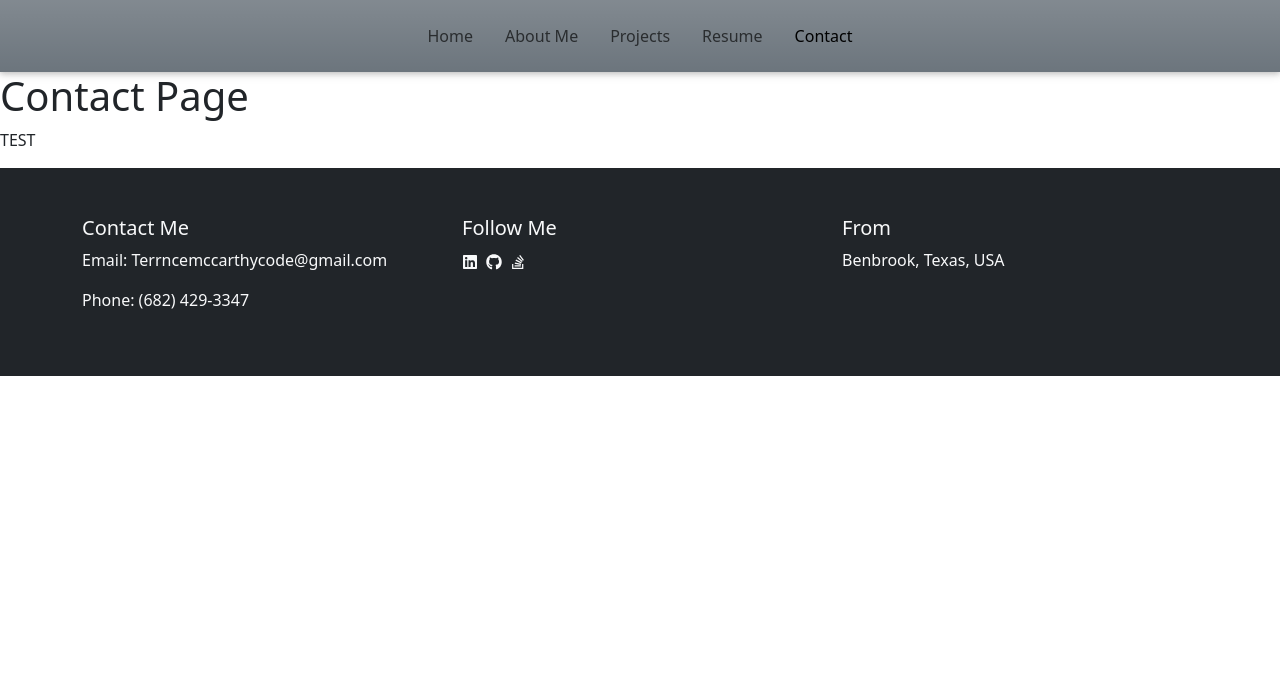
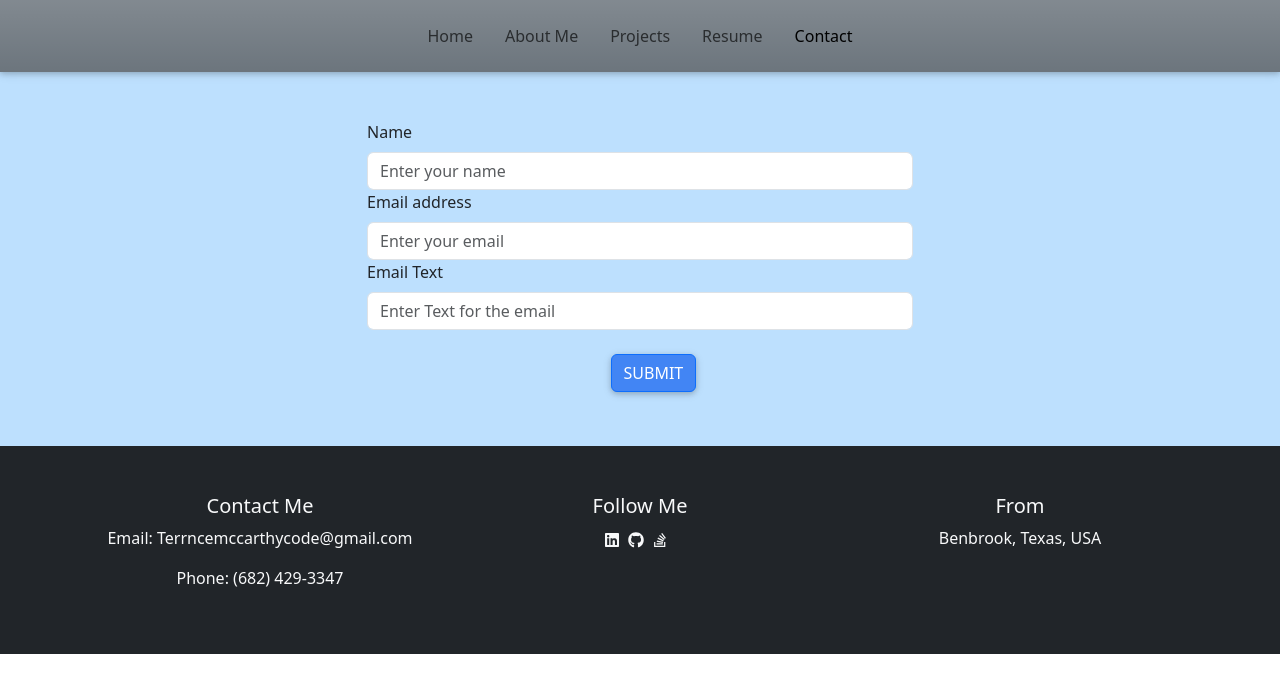
Before and after one commit to TerrenceMccarthy/reactPortfolio-, a React (Vite) app in the folder react-portfolio/: page /Contact in a window 1280 px wide. Shown: the top 692 px of the page. Built offline with nearby package versions, Linux system fonts and the light colour scheme; a small style sheet from the web is missing.

Commit message:
added back ground colors

```diff
--- a/react-portfolio/package.json
+++ b/react-portfolio/package.json
@@ -13,11 +13,13 @@
   "dependencies": {
     "@fortawesome/fontawesome-free": "^6.5.1",
     "bootstrap": "^5.3.2",
+    "formik": "^2.4.5",
     "mdb-react-ui-kit": "^7.2.0",
     "mdbreact": "^5.2.0",
     "react": "^18.2.0",
     "react-bootstrap": "^2.10.0",
     "react-dom": "^18.2.0",
+    "react-hook-form": "^7.50.0",
     "react-icons": "^5.0.1",
     "react-router-dom": "^6.11.1"
   },
--- a/react-portfolio/src/App.css
+++ b/react-portfolio/src/App.css
@@ -20,8 +20,29 @@
     }
 }
 
-/* styles.css */
+/* nav.css */
 
 .white-text {
     color: white !important;
-  }
+}
+
+/* styles.css */
+
+body {
+    display: flex;
+    flex-direction: column;
+    min-height: 100vh;
+    margin: 0;
+}
+
+.content {
+    flex: 1;
+    /* This ensures that the content area takes up remaining space */
+}
+
+.footer {
+    background-color: #f8f9fa;
+    /* Set your desired background color */
+    padding: 20px;
+    text-align: center;
+}
--- a/react-portfolio/src/App.jsx
+++ b/react-portfolio/src/App.jsx
@@ -2,18 +2,26 @@ import { Outlet } from 'react-router-dom';
 import Footer from './components/Footer';
 import Header from './components/Header';
 import React from 'react';
-
+import './App.css';
 
 function App() {
+    const appColor = {
+        background: '#bde0fe'
+    }
+
     return (
         <>
-            <Header />
+            {/* <Header /> */}
 
-            <main>
+            <main style={appColor}>
+                <Header />
+
                 <Outlet />
+
+                <Footer />
             </main>
 
-            <Footer />
+            {/* <div className='content'><Footer /></div> */}
 
         </>
     );
--- a/react-portfolio/src/components/Footer.jsx
+++ b/react-portfolio/src/components/Footer.jsx
@@ -1,11 +1,11 @@
 import React from 'react';
 import { Container, Row, Col } from 'react-bootstrap';
 import { FaLinkedin, FaGithub, FaStackOverflow } from 'react-icons/fa';
-
+import '../App.css';
 
 const Footer = () => {
   return (
-    <footer className="bg-dark text-light py-5">
+    <footer className="bg-dark text-light py-5 footer">
       <Container className=''>
         <Row>
           <Col md={4}>
--- a/react-portfolio/src/pages/About.jsx
+++ b/react-portfolio/src/pages/About.jsx
@@ -2,9 +2,12 @@ import React from 'react';
 import { Card, Container, Row, Col } from 'react-bootstrap';
 
 const About = () => {
+  const appColor = {
+    background: '#bde0fe'
+  }
   return (
     <Container>
-      <Card className="mt-5">
+      <Card className="mt-5 mb-5" style={appColor}>
         <Card.Body>
           <Row>
             <Col md={4}>
--- a/react-portfolio/src/pages/Contact.jsx
+++ b/react-portfolio/src/pages/Contact.jsx
@@ -1,10 +1,91 @@
-export default function About() {
-    return (
-        <div>
-            <h1>Contact Page</h1>
-            <p>
-                TEST
-            </p>
-        </div>
-    );
-}
+import React, { useState } from 'react';
+import { Form, Button, Container, Row, Col, Alert } from 'react-bootstrap';
+import { useForm, Controller } from 'react-hook-form';
+
+const ContactForm = () => {
+  const { handleSubmit, control, formState: { errors } } = useForm();
+  const [showMessage, setShowMessage] = useState(false);
+
+  const onSubmit = async (data) => {
+    try {
+      const response = await fetch('https://getform.io/f/9b7e905d-8bc1-4056-93c6-b9f4f5961bad', {
+        method: 'POST',
+        headers: {
+          'Content-Type': 'application/json',
+        },
+        body: JSON.stringify(data),
+      });
+
+      if (response.ok) {
+        console.log('Form submitted successfully');
+        setShowMessage(true); // Show the success message
+      } else {
+        console.error('Form submission failed');
+      }
+    } catch (error) {
+      console.error('Error submitting form', error);
+    }
+  };
+
+  return (
+    <Container className='mt-5 mb-5'>
+      <Row className="justify-content-center">
+        <Col md={6}>
+          <Form onSubmit={handleSubmit(onSubmit)}>
+            {showMessage && (
+              <Alert variant="success" className="mb-3">
+                Thank you, email sent!
+              </Alert>
+            )}
+
+            <Form.Group controlId="formName">
+              <Form.Label>Name</Form.Label>
+              <Controller
+                name="name"
+                control={control}
+                render={({ field }) => (
+                  <Form.Control type="text" placeholder="Enter your name" {...field} />
+                )}
+              />
+              {errors?.name && <Form.Text className="text-danger">This field is required</Form.Text>}
+            </Form.Group>
+
+            <Form.Group controlId="formEmail">
+              <Form.Label>Email address</Form.Label>
+              <Controller
+                name="email"
+                control={control}
+                render={({ field }) => (
+                  <Form.Control type="email" placeholder="Enter your email" {...field} />
+                )}
+              />
+              {errors?.email && <Form.Text className="text-danger">Please enter a valid email address</Form.Text>}
+            </Form.Group>
+
+            <Form.Group controlId="formText">
+              <Form.Label>Email Text</Form.Label>
+              <Controller
+                name="text"
+                control={control}
+                render={({ field }) => (
+                  <Form.Control type="text" placeholder="Enter Text for the email" {...field} />
+                )}
+              />
+              {errors?.text && <Form.Text className="text-danger">This field is required</Form.Text>}
+            </Form.Group>
+
+            <Row className="justify-content-center">
+              <Col md={2}>
+                <Button variant="primary" type="submit" className="mt-4">
+                  Submit
+                </Button>
+              </Col>
+            </Row>
+          </Form>
+        </Col>
+      </Row>
+    </Container>
+  );
+};
+
+export default ContactForm;
--- a/react-portfolio/src/pages/Projects.jsx
+++ b/react-portfolio/src/pages/Projects.jsx
@@ -9,9 +9,17 @@ const CarouselData = [
 ];
 
 const ImageCarousel = () => {
+  const carouselStyle = {
+    border: '15px solid #ddd', // Add your desired border style and color
+    borderRadius: '1px', // Optional: Add border radius for rounded corners
+    overflow: 'hidden', // Hide overflow to prevent image overflow beyond the border
+    width: '100%',
+    margin: '0 auto'
+  };
+
   return (
-    <Container>
-      <Carousel>
+    <Container className='mt-5 mb-5' >
+      <Carousel style={carouselStyle}>
         {CarouselData.map(data => (
           <Carousel.Item key={data.id}>
             <a
--- a/react-portfolio/src/pages/Resume.jsx
+++ b/react-portfolio/src/pages/Resume.jsx
@@ -1,16 +1,19 @@
-// Resume.jsx
-
-// Resume.jsx
-
 import React from 'react';
 import { Container, Row, Col, Card } from 'react-bootstrap';
 
+
+// find exact years for education tabs
+
 const Resume = () => {
+  const appColor = {
+    background: '#bde0fe'
+  }
+
   return (
     <Container className="my-5">
       <Row>
         <Col md={8}>
-          <Card>
+          <Card style={appColor}>
             <Card.Body>
               <h2>Terrence McCarthy</h2>
               <p>Email: Terrencemccarthycode@gmail.com</p>
@@ -20,7 +23,7 @@ const Resume = () => {
         </Col>
 
         <Col md={4}>
-          <Card>
+          <Card style={appColor}>
             <Card.Body>
               <h5>Skills</h5>
               <Row>
@@ -56,7 +59,7 @@ const Resume = () => {
 
       <Row className="mt-4">
         <Col>
-          <Card>
+          <Card style={appColor}>
             <Card.Body>
               <h5>Education</h5>
               <p>Associate degree from TCC - FIND EXACT YEAR</p>
@@ -69,7 +72,7 @@ const Resume = () => {
 
       <Row className="mt-4">
         <Col>
-          <Card>
+          <Card style={appColor}>
             <Card.Body>
               <h5>Experience</h5>
               <p>No current IT work experience but multiple depolyed applications on Github</p>
```
Also changed, not shown: 1 other file (tests, documents, lock files or other folders).
